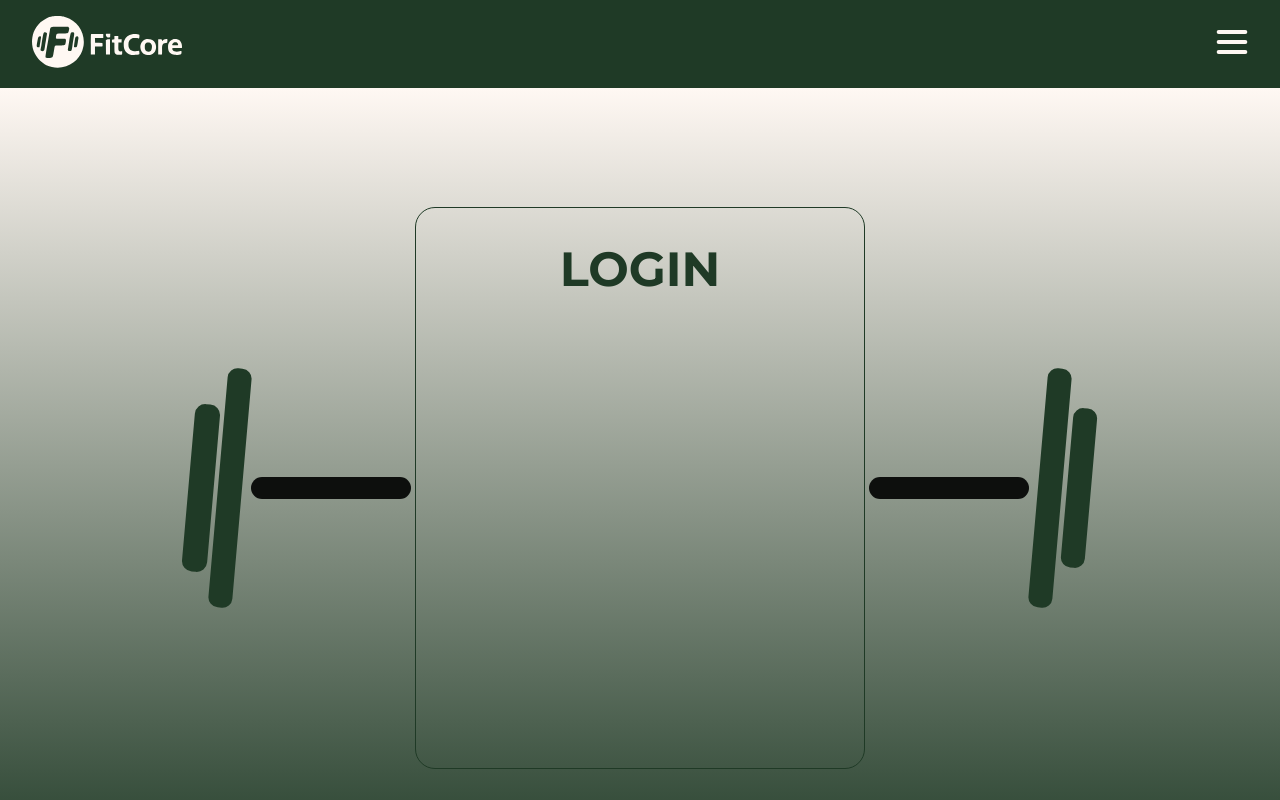
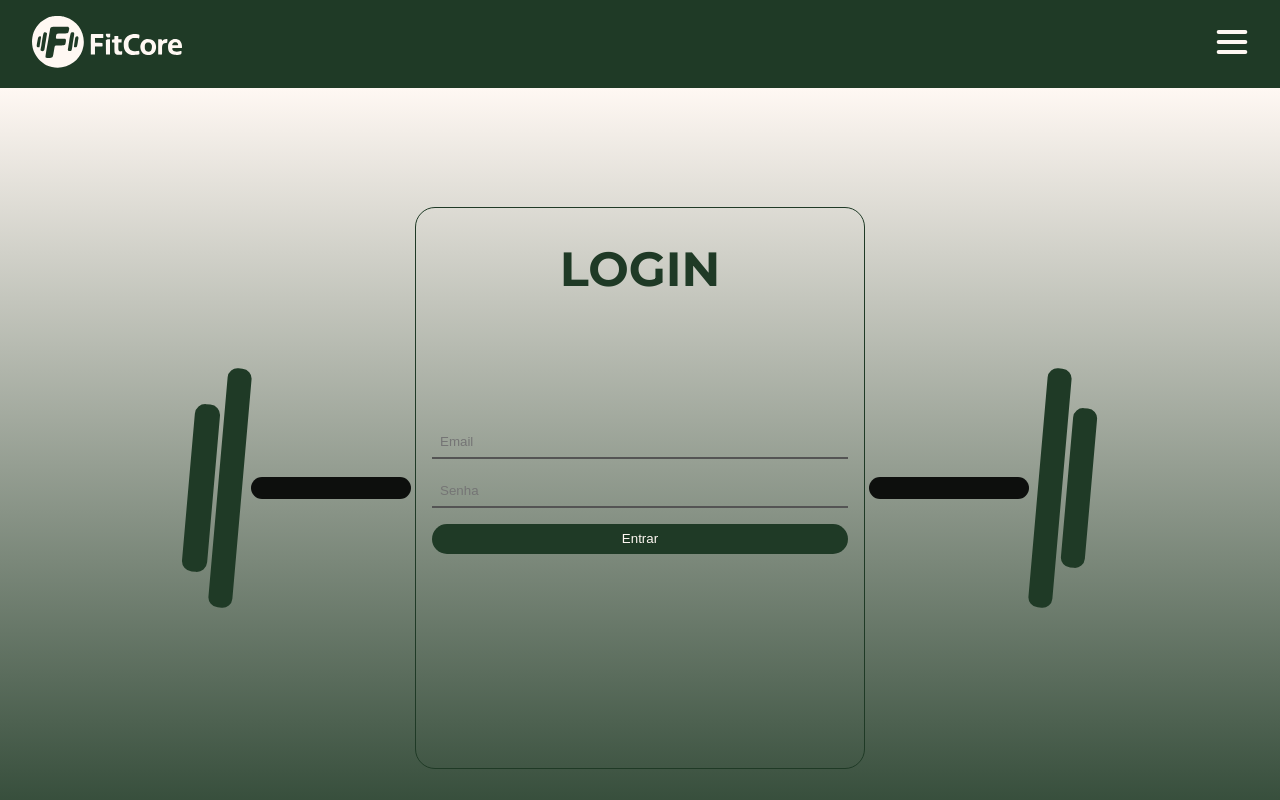
Before and after one commit to fitcore-org/frontend, an Angular app in the folder FitCore/: page /login in a window 1280 px wide. Shown: the top 800 px of the page. Built offline with nearby package versions, Linux system fonts and the light colour scheme.

Commit message:
add login form

```diff
--- a/FitCore/src/app/components/login/login.html
+++ b/FitCore/src/app/components/login/login.html
@@ -6,6 +6,13 @@
     <div id="bar"></div>
     <div id="login-container">
         <h1 id="login-title">LOGIN</h1>
+        <form method="post" id="form-login" autocomplete="off">
+
+            <input placeholder="Email" type="email" class="input" id="Email" #Email>
+            <input placeholder="Senha" type="password" class="input" id="Senha" #Senha>
+            <button (click)="handleSubmit()" type="submit" id="login-button">Entrar</button>
+
+        </form>
     </div>
     <div id="bar"></div>
     <div class="halter-container">
--- a/FitCore/src/app/components/login/login.scss
+++ b/FitCore/src/app/components/login/login.scss
@@ -16,7 +16,38 @@
     border-color: #1F3A26;
     background-color: #0D0F0D00;
     display: flex;
-    justify-content: center;
+    align-items: center;
+    flex-direction: column;
+}
+#form-login{
+    margin-top: 6rem;
+}
+.input{
+    background-color: transparent;
+    border-left: none;
+    border-right: none;
+    border-top: none;
+    border-color: #000000;
+    margin: 0;
+    padding: 0;
+    display: block;
+    width: 25rem;
+    margin-bottom: 1rem;
+    padding: 0.5rem;
+}
+#login-button{
+    width: 100%;
+}
+.input:focus{
+    outline: none;
+}
+#login-button{
+    display: block;
+    border-radius: 20px;
+    background-color: #1F3A26;
+    color: #FFF8F3;
+    border:none;
+    padding: 0.45rem;
 }
 #login-title{
     color: #1F3A26;
--- a/FitCore/src/app/components/login/login.ts
+++ b/FitCore/src/app/components/login/login.ts
@@ -1,4 +1,6 @@
 import { AfterViewInit, Component, ViewChild, ElementRef} from '@angular/core';
+import { stringify } from 'querystring';
+import { json } from 'stream/consumers';
 
 @Component({
   selector: 'app-login',
@@ -10,7 +12,7 @@ export class Login implements AfterViewInit {
   @ViewChild('halter1') halter1!: ElementRef;
   @ViewChild('halter2') halter2!: ElementRef;
   @ViewChild('halter3') halter3!: ElementRef;
-  @ViewChild('halter4') halter4!: ElementRef
+  @ViewChild('halter4') halter4!: ElementRef;
   ngAfterViewInit(): void {
     this.animationHalterStart()
   }
@@ -53,4 +55,12 @@ export class Login implements AfterViewInit {
         this.halter3.nativeElement.style.transition = 'transform 300ms ease'
       },3500)
     }
+    @ViewChild('Email') Email!: ElementRef;
+    @ViewChild('Senha') Senha!: ElementRef;
+    public handleSubmit() {
+      JSON.stringify({
+        email: this.Email.nativeElement.value,
+        senha: this.Senha.nativeElement.value,
+      })
+    }
 }
```
